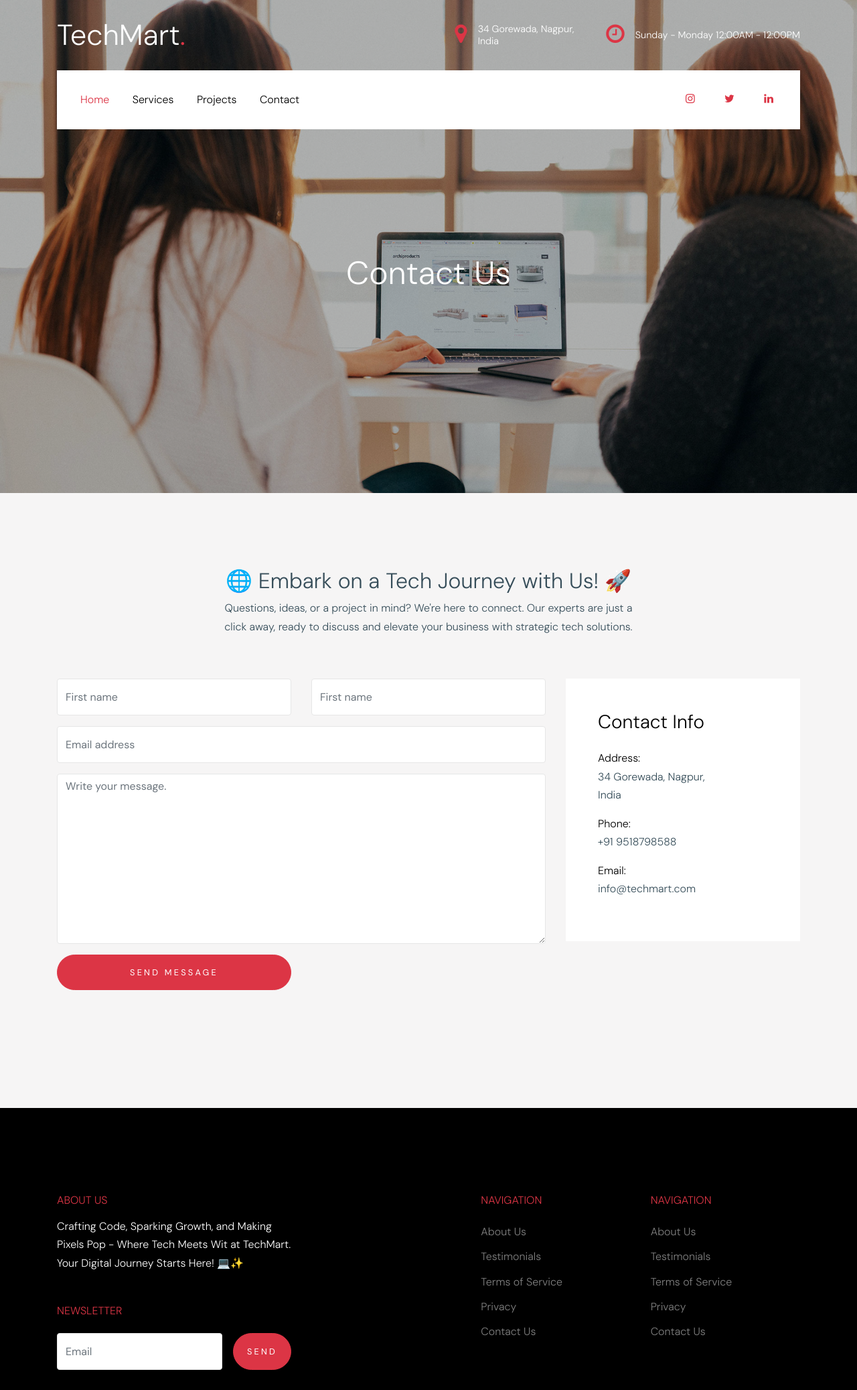
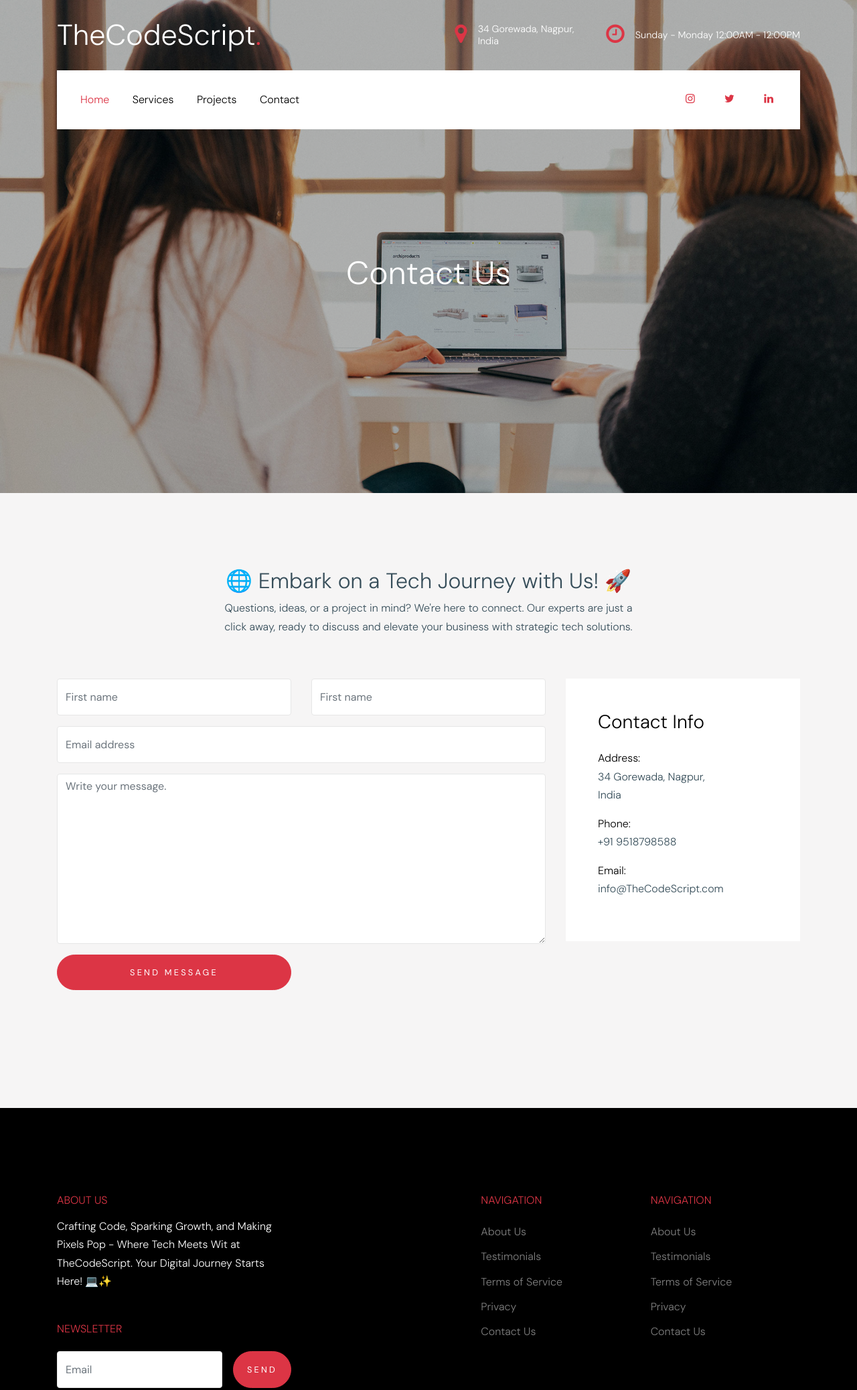
Before and after one commit to techMartCodez/techMart.io, a plain HTML site: page contact.html in a window 1280 px wide. Shown: the top 2075 px of the page at 67% size. Drawn offline with Linux system fonts and the light colour scheme; files whose address does not match are found by name.

Commit message:
Update contact.html

```diff
--- a/contact.html
+++ b/contact.html
@@ -2,8 +2,7 @@
 <html lang="en">
 
   <head>
-      <title>TechMart</title>
-
+      <title>TheCodeScript</title>
     <meta charset="utf-8">
     <meta name="viewport" content="width=device-width, initial-scale=1, shrink-to-fit=no">
 
@@ -45,7 +44,7 @@
         <div class="container mb-3">
           <div class="d-flex align-items-center">
             <div class="site-logo mr-auto">
-              <a href="index.html">TechMart<span class="text-primary">.</span></a>
+              <a href="index.html">TheCodeScript<span class="text-primary">.</span></a>
             </div>
             <div class="site-quick-contact d-none d-lg-flex ml-auto ">
               <div class="d-flex site-info align-items-center mr-5">
@@ -153,7 +152,7 @@
                   <span class="d-block text-black">Address:</span>
                   <span>34 Gorewada, Nagpur, <br> India</span>
                 <li class="d-block mb-3"><span class="d-block text-black">Phone:</span><span>+91 9518798588</span></li>
-                <li class="d-block mb-3"><span class="d-block text-black">Email:</span><span>info@techmart.com</span></li>
+                <li class="d-block mb-3"><span class="d-block text-black">Email:</span><span>info@TheCodeScript.com</span></li>
               </ul>
             </div>
           </div>
@@ -166,7 +165,7 @@
         <div class="row">
           <div class="col-lg-4">
             <h2 class="footer-heading mb-3">About Us</h2>
-                <p class="mb-5">Crafting Code, Sparking Growth, and Making Pixels Pop - Where Tech Meets Wit at TechMart. Your Digital Journey Starts Here! 💻✨ </p>
+                <p class="mb-5">Crafting Code, Sparking Growth, and Making Pixels Pop - Where Tech Meets Wit at TheCodeScript. Your Digital Journey Starts Here! 💻✨ </p>
 
                 <h2 class="footer-heading mb-4">Newsletter</h2>
                 <form action="#" class="d-flex" class="subscribe">
@@ -208,7 +207,7 @@
             <div class="border-top pt-5">
               <p>
             <!-- Link back to Colorlib can't be removed. Template is licensed under CC BY 3.0. -->
-            Copyright &copy;<script>document.write(new Date().getFullYear());</script> All rights reserved | TechMart LLC
+            Copyright &copy;<script>document.write(new Date().getFullYear());</script> All rights reserved | TheCodeScript LLC
             <!-- Link back to Colorlib can't be removed. Template is licensed under CC BY 3.0. -->
             </p>
             </div>
```
